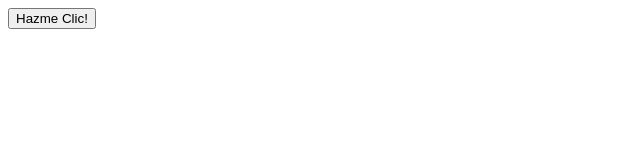
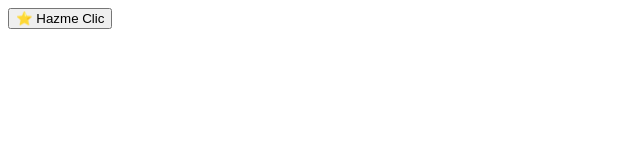
Before and after one commit to ximenareza/carrito, a Vue app: page / in a window 1280 px wide. Shown: the top 160 px of the page, without its empty margins (0-640 px from the left). Built offline with nearby package versions, Linux system fonts and the light colour scheme.

Commit message:
⭐ Slots concluido

```diff
--- a/src/App.vue
+++ b/src/App.vue
@@ -4,7 +4,12 @@
 
 <template>
   <div class="content">
-    <fancy-button />
+    <fancy-button>
+      <template #icon="{ hover }">
+        {{ hover ? "🌟" : "⭐"}}
+      </template>
+      Hazme Clic
+    </fancy-button>
   </div>
 </template>
 
--- a/src/components/FancyButton.vue
+++ b/src/components/FancyButton.vue
@@ -1,8 +1,15 @@
 <template>
-    <button>Hazme Clic!</button>
+    <button
+      @mouseenter="hover = true"
+      @mouseleave="hover = false">
+      <slot name="icon" :hover="hover">➡️</slot>
+      <slot>Submit</slot>
+    </button>
   </template>
 
   <script setup>
+  import { ref } from 'vue';
+  const hover = ref(false);
   </script>
 
   <style scoped>
```
